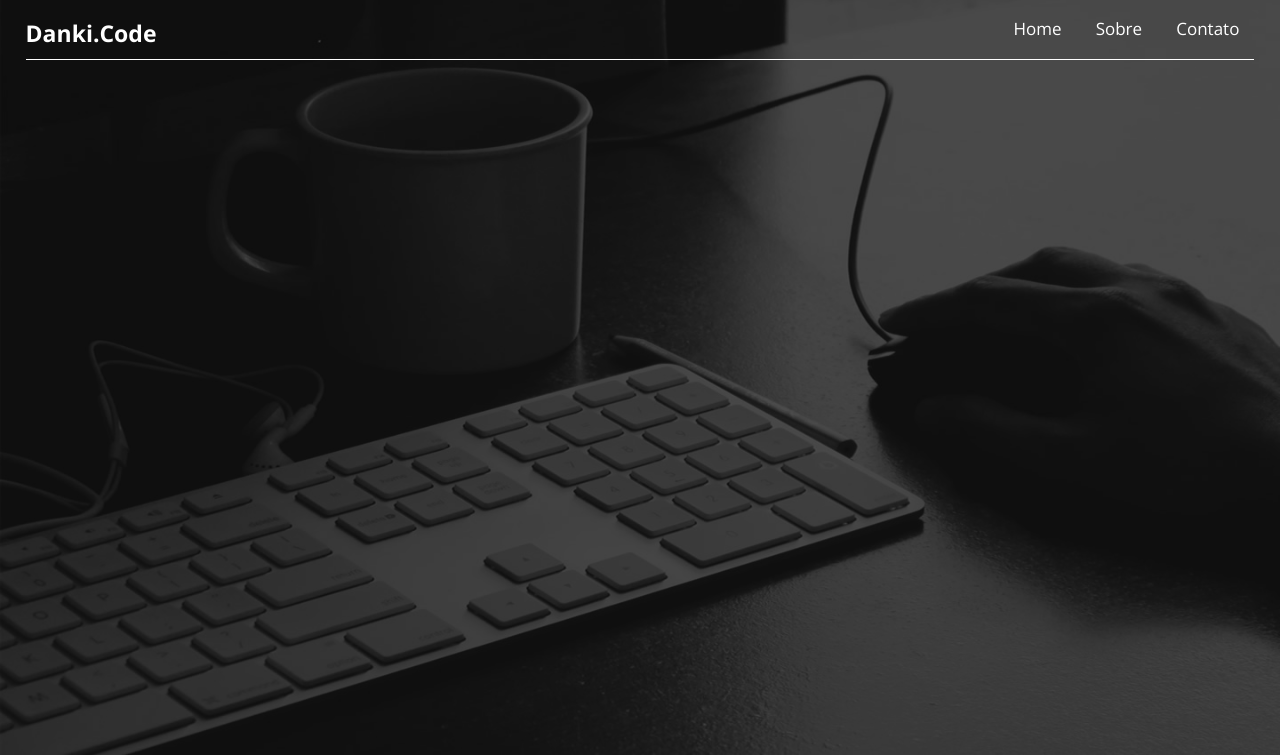
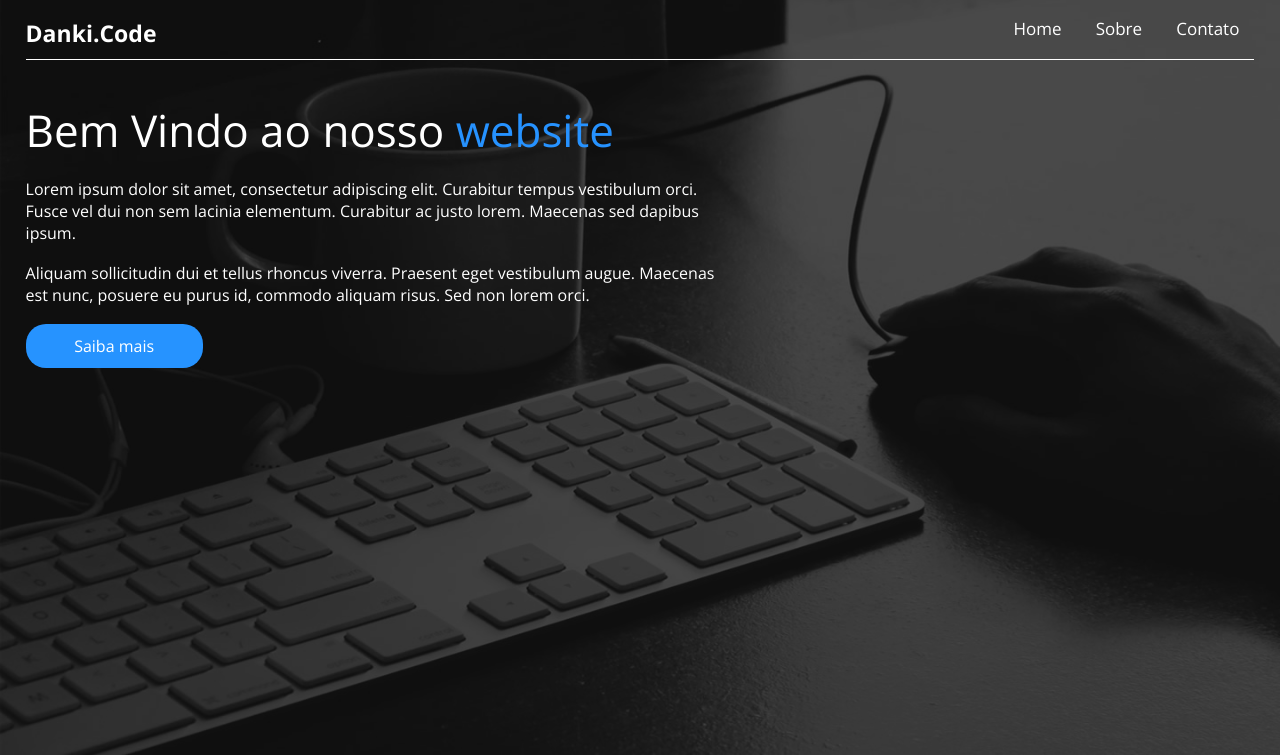
Before and after one commit to pv209/Danki-code-Projeto-06, a plain HTML site: page index.html in a window 1280 px wide. Shown: the part 45-800 px from the top of the page. Drawn offline with nearby package versions, Linux system fonts and the light colour scheme.

Commit message:
adicionando conteudo header

```diff
--- a/css/style.css
+++ b/css/style.css
@@ -88,4 +88,41 @@ nav.desktop a{
 	text-decoration: none;
 
 }
+
+.conteudo-header{
+	position: relative;
+	z-index: 2;
+	max-width: 700px;
+	margin: 40px 0;
+}
+
+.conteudo-header h2{
+	font-size: 44px;
+	color: white;
+	font-weight: lighter;
+}
+
+.conteudo-header h2 > span{
+	color: #2692FF;
+}
+
+.conteudo-header p{
+	color: white;
+	margin-top: 18px;
+	font-size: 16px;
+	font-weight: lighter;
+}
+
+.conteudo-header a{
+	display: block;
+	width: 177px;
+	height: 44px;
+	background: #2693FF;
+	color: white;
+	text-align: center;
+	line-height: 44px;
+	border-radius: 20px;
+	text-decoration: none;
+	margin-top: 18px;
+}
 /***/
--- a/index.html
+++ b/index.html
@@ -31,6 +31,16 @@
 				</nav>
 				<div class="clear"></div><!--clear-->
 			</header>
+			<div class="conteudo-header">
+				<h2>Bem Vindo ao nosso <span>website</span></h2>
+				<p>Lorem ipsum dolor sit amet, consectetur adipiscing elit.
+				Curabitur tempus vestibulum orci. Fusce vel dui non sem lacinia
+				elementum. Curabitur ac justo lorem. Maecenas sed dapibus ipsum.</p>
+				<p> Aliquam sollicitudin dui et tellus rhoncus viverra.
+				Praesent eget vestibulum augue. Maecenas est nunc, posuere eu
+				purus id, commodo aliquam risus. Sed non lorem orci.</p>
+				<a>Saiba mais</a>
+			</div><!--conteudo-header-->
 		</div><!--center-->
 	</section><!--main-->
 </body>
```
